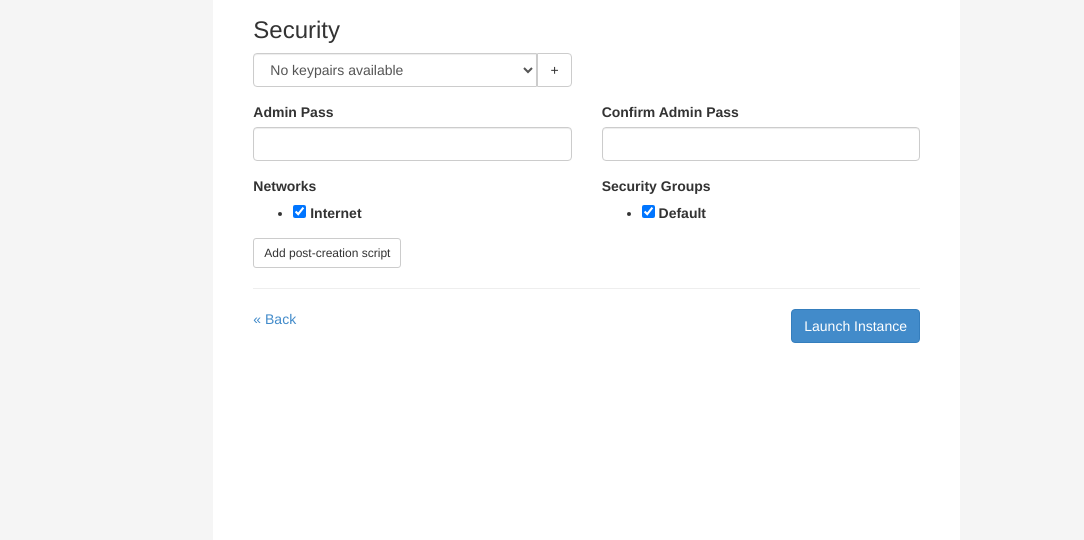
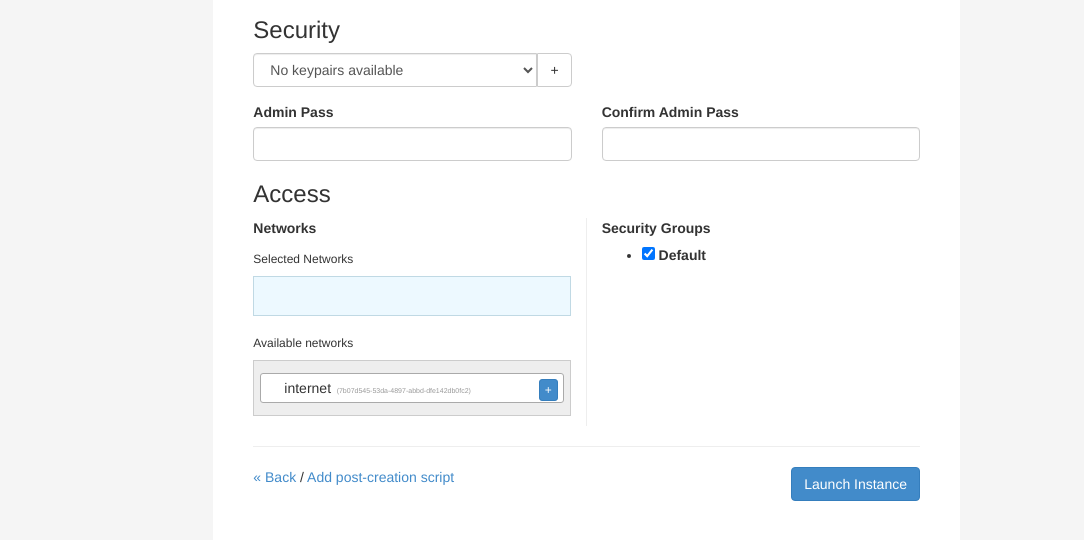
Before and after one commit to tshirtman/openstack-dashboard-ux-blueprints, a plain HTML site: page start-instance/step_3.html in a window 1280 px wide. Shown: the part 152-692 px from the top of the page, without its empty margins (0-1084 px from the left). Drawn offline with Linux system fonts and the light colour scheme.

Commit message:
Update the network form group

```diff
--- a/start-instance/css/style.css
+++ b/start-instance/css/style.css
@@ -35,6 +35,10 @@
 	height: 650px;
 }
 
+.border-right {
+	border-right: 1px solid #eeeeee;
+}
+
 tr {
 	cursor: pointer;
 }
@@ -47,3 +51,42 @@ h5 {
 .nav > li > a {
 	padding: 6px 22px;
 }
+
+#selected_network {
+	margin-bottom: 1.5em;
+	counter-reset: v1 0;
+	background: #edf9ff;
+	border: 1px solid #c0d9e4;
+	height: 40px;
+}
+
+.networklist {
+	padding: 6px;
+	background: #eeeeee;
+	border: 1px solid #cccccc;
+	min-height: 2em;
+	width: auto !important;
+	-webkit-box-sizing: border-box;
+	-moz-box-sizing: border-box;
+	box-sizing: border-box;
+}
+
+.networklist li {
+	list-style-type: none;
+	margin: 6px auto;
+	padding: 5px;
+	background: #ffffff;
+	border: 1px solid #aaaaaa;
+	line-height: 18px;
+	border-radius: 3px;
+	cursor: move;
+	padding-left: 23px;
+}
+
+.networklist li em {
+	font-size: 0.5em;
+	line-height: 1em;
+	color: #999999;
+	font-style: normal;
+	margin-left: 0.8em;
+}
--- a/start-instance/step_3.html
+++ b/start-instance/step_3.html
@@ -45,19 +45,17 @@
             </div>
           </div>
         </div>
+        <h3>Access</h3>
         <div class="form-group">
           <div class="row">
-            <div class="col-lg-6">
+            <div class="col-lg-6 border-right">
               <label class="control-label">Networks</label>
-              <div class="input">
-                <ul>
-                  <li>
-                    <label>
-                      <input checked="checked" name="groups" type="checkbox" value="default"> Internet
-                    </label>
-                  </li>
-                </ul>
-              </div>
+              <h6>Selected Networks</h6>
+              <ul id="selected_network" class="networklist"></ul>
+              <h6>Available networks</h6>
+              <ul id="available_network" class="networklist">
+                <li>internet<em class="network_id">(7b07d545-53da-4897-abbd-dfe142db0fc2)</em><a href="#" class="btn btn-primary btn-xs pull-right"> + </a></li>
+              </ul>
             </div>
             <div class="col-lg-6">
               <label class="control-label">Security Groups</label>
@@ -65,17 +63,17 @@
                 <ul>
                   <li>
                     <label><input checked="checked" name="groups" type="checkbox" value="default"> Default
-                    </label></li></ul>
+                    </label>
+                  </li>
+                </ul>
               </div>
             </div>
           </div>
-          <a href="#" class="btn btn-sm btn-default">Add post-creation script</a>
         </div>
         <hr/>
-        <a href="step_2.html">« Back</a>
-        <div class="pull-right">
-          <a href="#" class="btn btn-primary">Launch Instance</a>
-        </div>
+        <a href="step_2.html">« Back</a> /
+        <a href="#" class="">Add post-creation script</a>
+        <a href="#" class="btn btn-primary pull-right">Launch Instance</a>
       </form>
     </div>
     <div class="col-lg-3 right-bar">Help texts</div>
```
